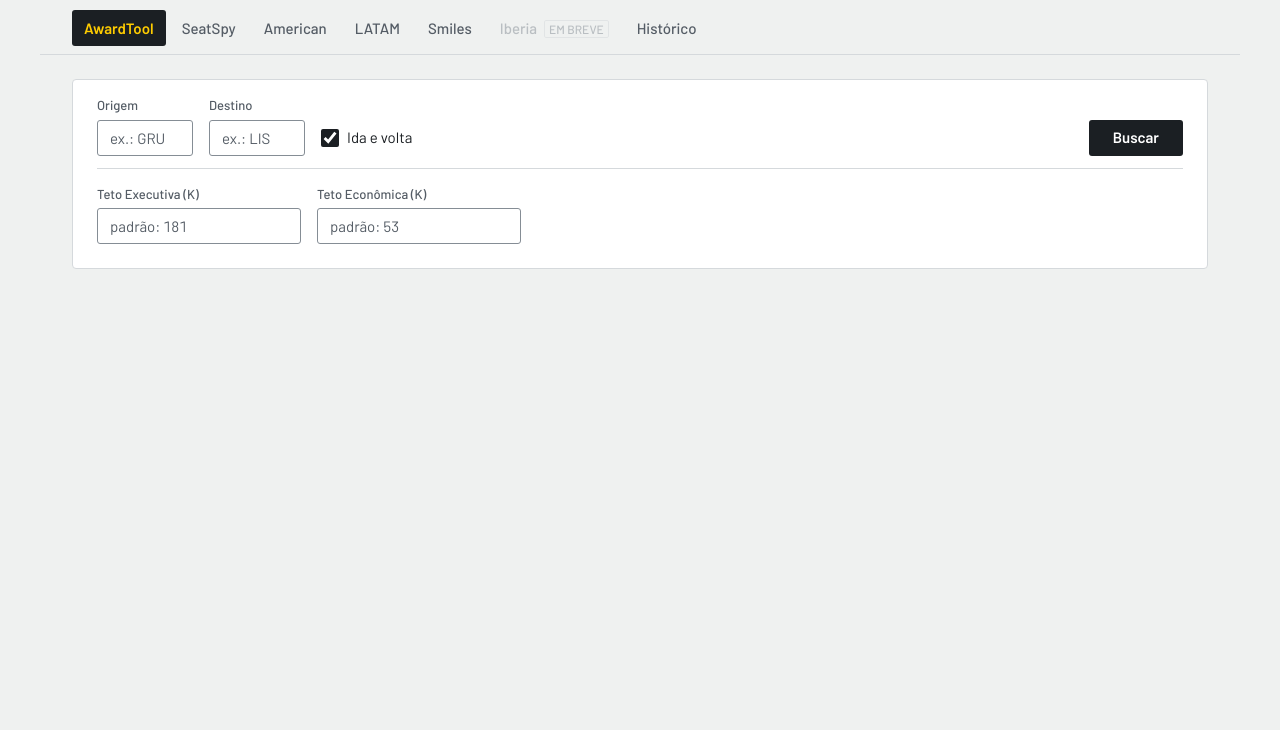
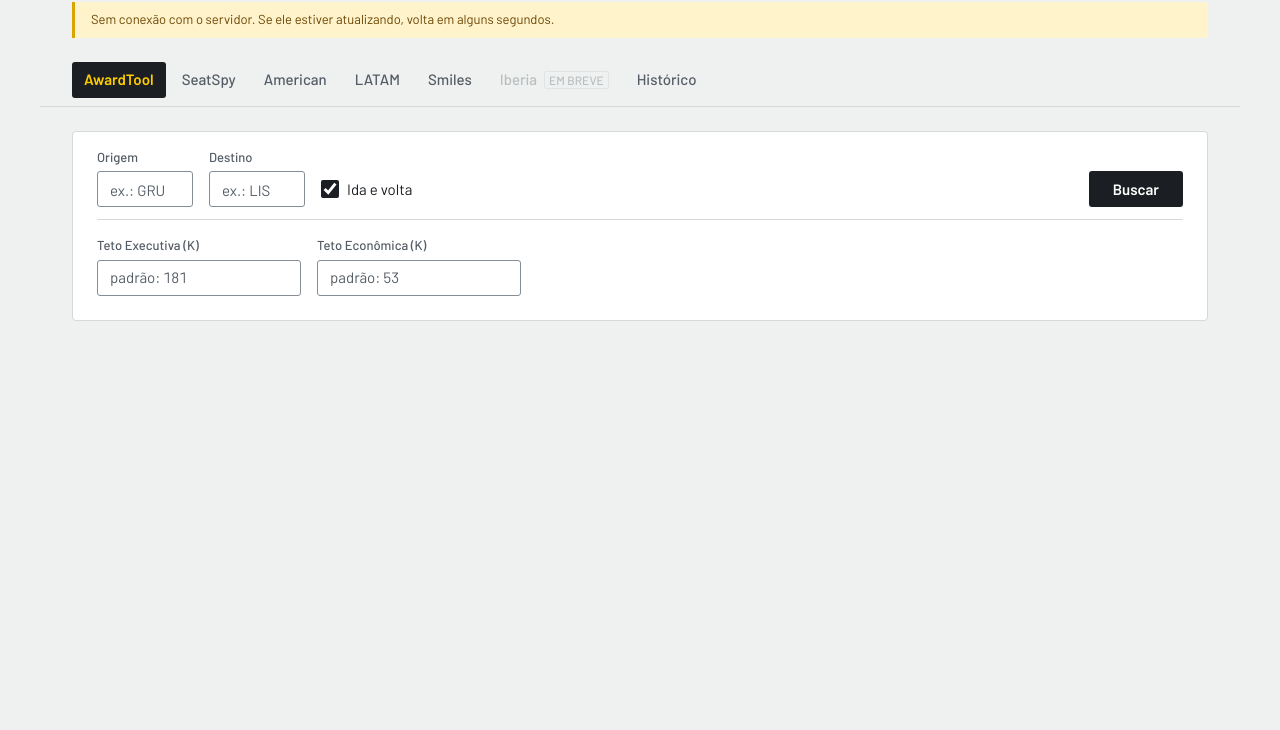
Before and after one commit to eduard0vieira/award-tool, a website: page public/index.html in a window 1280 px wide. Shown: the part 70-800 px from the top of the page. Drawn offline with Linux system fonts and the light colour scheme; no server answers.

Commit message:
feat(front): say when the server is restarting or was updated

```diff
--- a/public/app.js
+++ b/public/app.js
@@ -1217,16 +1217,64 @@ function refreshVisibleHistory() {
   historyRefresh = setTimeout(renderHistory, 500);
 }
 
-function openFeed() {
+const connectionBanner = document.getElementById("connection-banner");
+const connectionBannerText = connectionBanner.querySelector(".connection-banner-text");
+const connectionBannerReload = connectionBanner.querySelector(".connection-banner-reload");
+const UPDATING_MESSAGE = "Sem conexão com o servidor. Se ele estiver atualizando, volta em alguns segundos.";
+// A blip shorter than this (a tunnel hiccup) does not deserve a banner.
+const OFFLINE_BANNER_DELAY_MS = 2000;
+const FEED_RETRY_MS = [2000, 4000, 8000, 15000];
+let serverVersion = null;
+let offlineTimer = null;
+
+connectionBannerReload.addEventListener("click", () => location.reload());
+
+function showConnectionBanner(text, { reload = false } = {}) {
+  connectionBannerText.textContent = text;
+  connectionBannerReload.hidden = !reload;
+  connectionBanner.hidden = false;
+}
+
+function feedOffline() {
+  if (offlineTimer || !connectionBannerReload.hidden) return;
+  offlineTimer = setTimeout(() => showConnectionBanner(UPDATING_MESSAGE), OFFLINE_BANNER_DELAY_MS);
+}
+
+function feedOnline(version) {
+  clearTimeout(offlineTimer);
+  offlineTimer = null;
+  // The page keeps running the app.js it loaded; after an update it must be reloaded.
+  if (serverVersion && version && version !== serverVersion) {
+    showConnectionBanner("O bot foi atualizado. Recarregue a página para usar a versão nova.", { reload: true });
+    return;
+  }
+  serverVersion ??= version;
+  if (connectionBannerReload.hidden) connectionBanner.hidden = true;
+}
+
+function openFeed(attempt = 0) {
   const feed = new EventSource("/api/feed");
   feed.onmessage = (message) => {
     const event = JSON.parse(message.data);
-    if (event.type === "group") followSharedGroup(event.group, event.snapshot === true);
+    if (event.type === "hello") {
+      attempt = 0;
+      feedOnline(event.version);
+    } else if (event.type === "group") followSharedGroup(event.group, event.snapshot === true);
     else if (event.type === "history") refreshVisibleHistory();
   };
+  feed.onerror = () => {
+    feedOffline();
+    // The browser retries a dropped connection by itself, but gives up for good on
+    // an HTTP error, which is what the tunnel answers while the server restarts.
+    if (feed.readyState !== EventSource.CLOSED) return;
+    feed.close();
+    setTimeout(() => openFeed(attempt + 1), FEED_RETRY_MS[Math.min(attempt, FEED_RETRY_MS.length - 1)]);
+  };
 }
 
 const RECONNECT_MS = 3000;
+const SEARCH_NOT_STARTED_MESSAGE =
+  "O servidor não respondeu e a busca não começou. Se ele estiver atualizando, tente de novo em alguns segundos.";
 
 function runOnServer(card, body, progressLabel, session) {
   return new Promise(async (resolve, reject) => {
@@ -1287,13 +1335,14 @@ function runOnServer(card, body, progressLabel, session) {
           }),
         });
       } catch {
-        reject(new Error("Não foi possível conectar ao servidor."));
+        reject(new Error(SEARCH_NOT_STARTED_MESSAGE));
         return;
       }
 
       if (!response.ok) {
         const error = await response.json().catch(() => ({}));
-        reject(new Error(error.error || "Erro ao iniciar a busca."));
+        // Without our JSON body, a 5xx comes from the tunnel while the server is down.
+        reject(new Error(error.error || (response.status >= 500 ? SEARCH_NOT_STARTED_MESSAGE : "Erro ao iniciar a busca.")));
         return;
       }
 
--- a/public/index.html
+++ b/public/index.html
@@ -33,6 +33,11 @@
         <button type="button" id="logout-button" class="action-button">Sair</button>
       </div>
     </header>
+
+    <div id="connection-banner" class="connection-banner" role="status" hidden>
+      <span class="connection-banner-text"></span>
+      <button type="button" class="action-button connection-banner-reload" hidden>Recarregar</button>
+    </div>
 
     <div class="tabs" role="tablist" aria-label="Programas">
       <button type="button" role="tab" id="tab-tap" aria-controls="panel-tap" aria-selected="true" class="tab-button active" data-tab="tap">AwardTool</button>
--- a/public/styles.css
+++ b/public/styles.css
@@ -752,6 +752,24 @@ input[type="number"] {
   background: var(--warning-bg);
   color: var(--warning-ink);
   font-size: var(--text-sm);
+}
+
+.connection-banner {
+  display: flex;
+  flex-wrap: wrap;
+  align-items: center;
+  gap: var(--e2) var(--e4);
+  margin-bottom: var(--e4);
+  padding: var(--e2) var(--e2) var(--e2) var(--e4);
+  border-left: 3px solid var(--warning-line);
+  border-radius: 0 var(--radius-control) var(--radius-control) 0;
+  background: var(--warning-bg);
+  color: var(--warning-ink);
+  font-size: var(--text-sm);
+}
+
+.connection-banner-text {
+  flex: 1 1 260px;
 }
 
 .login-error,
```
